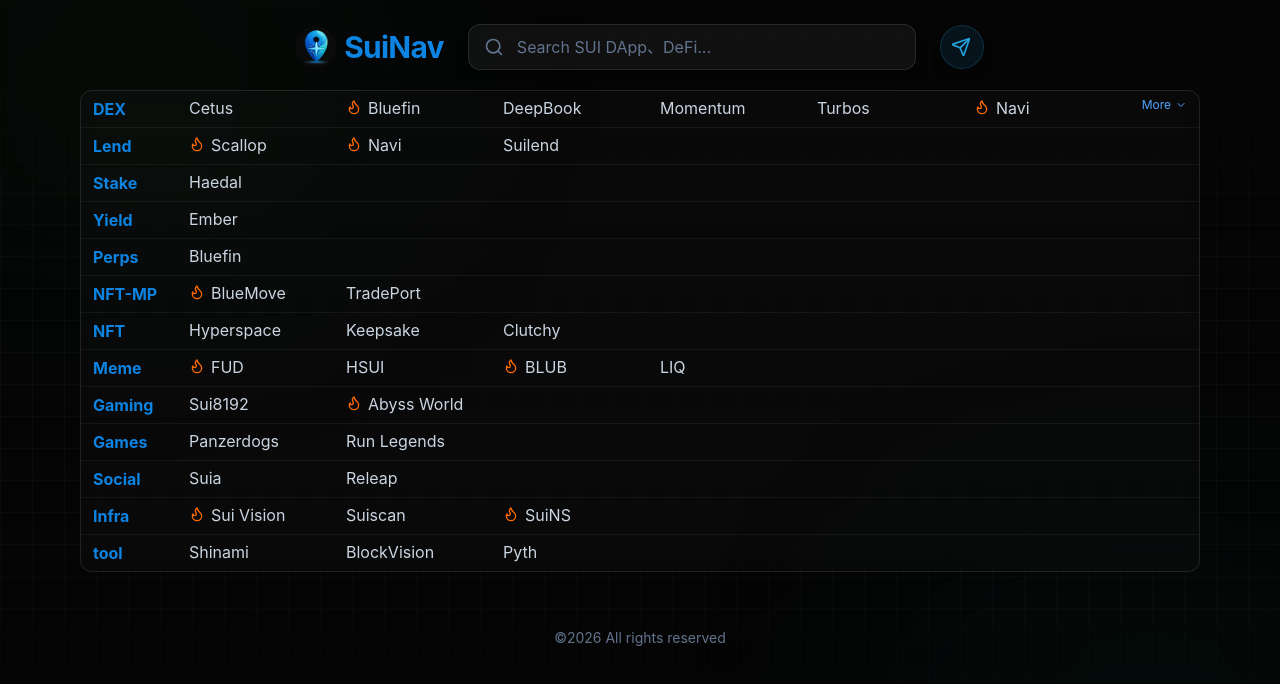
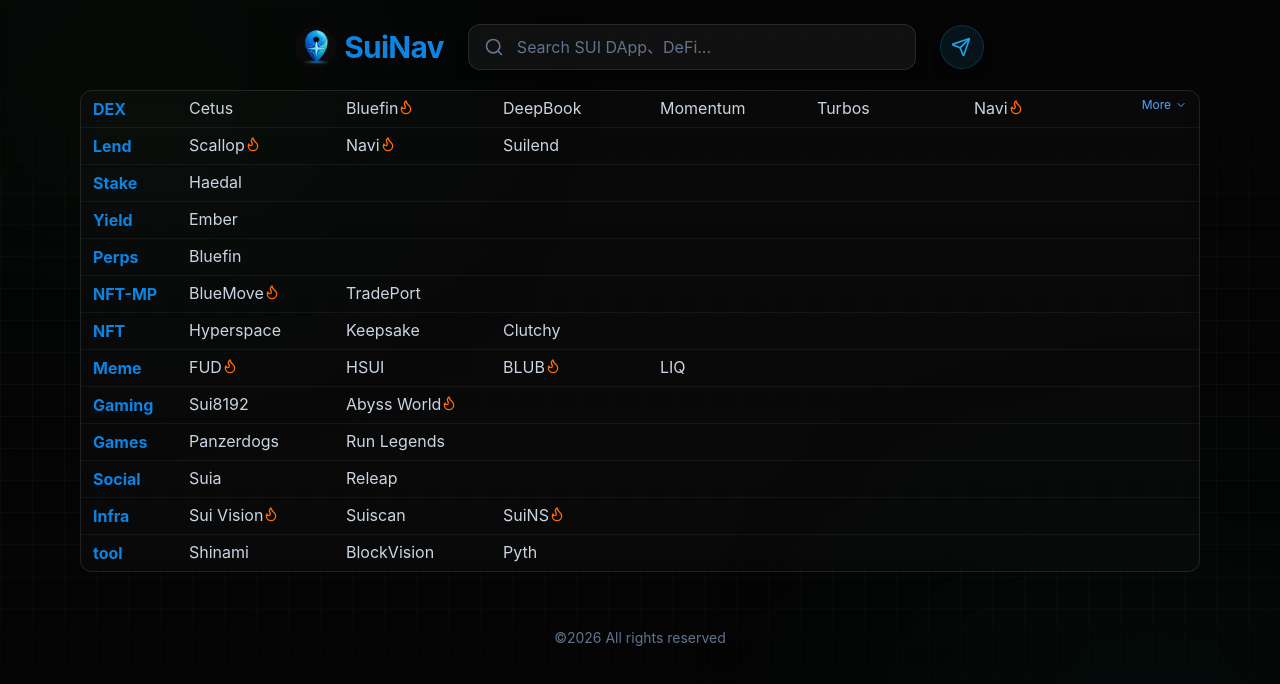
Before and after one commit to otctoken/dappnav, a React (Vite) app: page / in a window 1280 px wide. Shown: the top 684 px of the page. Built offline with nearby package versions, Linux system fonts and the light colour scheme.

Commit message:
260403.1250

```diff
--- a/src/App.tsx
+++ b/src/App.tsx
@@ -130,11 +130,11 @@
                             href={project.url}
                             target="_blank"
                             rel="noopener noreferrer"
-                            className={`group items-start gap-1 sm:gap-1.5 text-slate-300 hover:text-green-300 text-base sm:text-base transition-colors ${visibilityClass}`}
+                            className={`group items-start gap-0 sm:gap-0 text-slate-300 hover:text-green-300 text-base sm:text-base transition-colors ${visibilityClass}`}
                             title={project.description}
                           >
+                            <span className="break-words whitespace-normal leading-snug">{project.name}</span>
                             {project.hot && <Flame className="w-3.5 h-3.5 sm:w-4 sm:h-4 text-orange-500 shrink-0 mt-0.5" />}
-                            <span className="break-words whitespace-normal leading-snug">{project.name}</span>
                           </a>
                         );
                       })}
```
